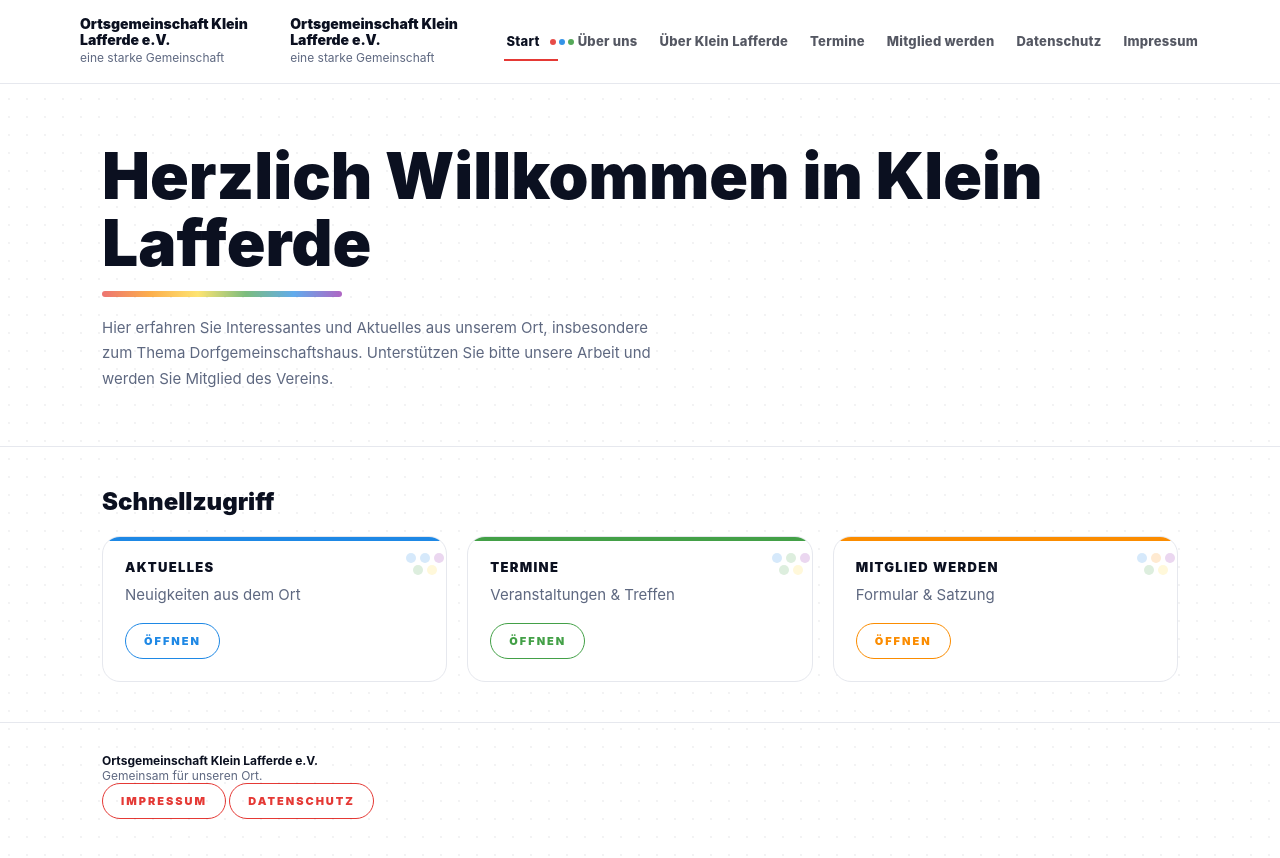
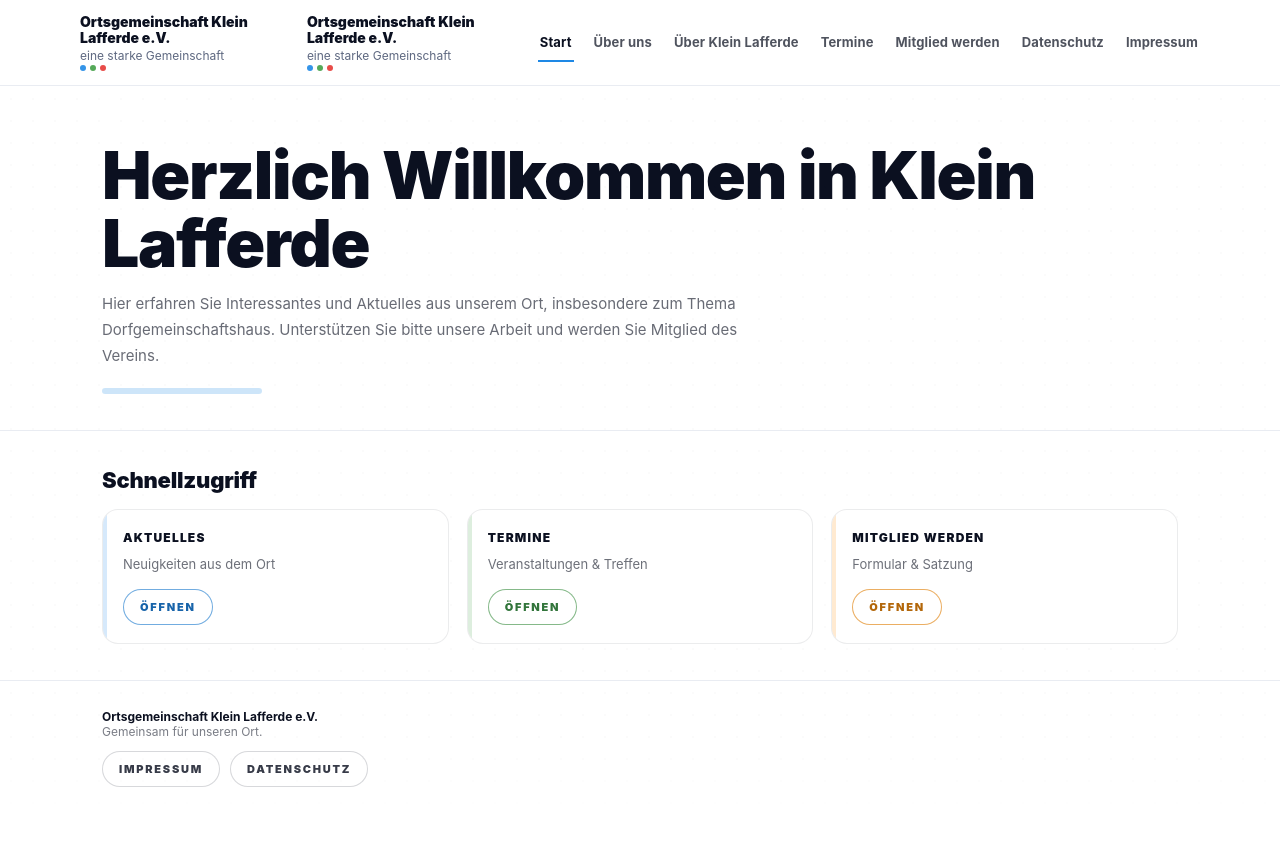
Before and after one commit to Rampe89/ortsgemeinschaft, a plain HTML site: page index.html in a window 1280 px wide. After the commit the page ends 833 px from the top, so only its background shows below. Drawn offline with Linux system fonts and the light colour scheme.

Commit message:
Update site.css

```diff
--- a/assets/css/site.css
+++ b/assets/css/site.css
@@ -1,11 +1,15 @@
 :root{
-  /* Base */
+  /* Neutral base */
   --bg:#ffffff;
   --ink:#0b1020;
   --muted:#5e6880;
-  --line:#e6e8ee;
+  --line:#e9ecf2;
 
-  /* Logo accent palette */
+  /* One UI accent (keep calm) */
+  --accent:#1E88E5;        /* ruhig (Logo-Blau) */
+  --accent-weak: rgba(30,136,229,.14);
+
+  /* Logo palette (used ONLY as tiny signature dots) */
   --c-red:    #E53935;
   --c-orange: #FB8C00;
   --c-yellow: #FDD835;
@@ -13,22 +17,25 @@
   --c-blue:   #1E88E5;
   --c-purple: #8E24AA;
 
-  --accent: var(--c-red);
-
   --max:1120px;
-  --radius:18px;
+  --radius:16px;
   --base:15px;
 
-  /* Pattern */
-  --patternDot: rgba(11,16,32,.055);
-  --patternSize: 18px;
-  --patternOpacity:.9;
+  /* Background dots (very subtle) */
+  --patternDot: rgba(11,16,32,.035);
+  --patternSize: 22px;
+  --patternOpacity:.55;
+
+  /* Card */
+  --card-bg:#fff;
+  --card-border: rgba(11,16,32,.08);
+  --shadow: 0 18px 46px rgba(11,16,32,.08);
 }
 
 *{box-sizing:border-box}
 html,body{margin:0;padding:0}
 body{
-  font-family: Inter, system-ui, sans-serif;
+  font-family: Inter, system-ui, -apple-system, Segoe UI, Roboto, Arial, sans-serif;
   background:var(--bg);
   color:var(--ink);
   font-size:var(--base);
@@ -36,7 +43,7 @@ body{
 a{color:inherit;text-decoration:none}
 .wrap{max-width:var(--max);margin:0 auto;padding:0 22px}
 
-/* ===== PATTERN ===== */
+/* ===== Subtle dot background ===== */
 .pattern{ position:relative; }
 .pattern::before{
   content:"";
@@ -46,32 +53,37 @@ a{color:inherit;text-decoration:none}
   background-size:var(--patternSize) var(--patternSize);
   opacity:var(--patternOpacity);
   pointer-events:none;
+  -webkit-mask-image: linear-gradient(to bottom, rgba(0,0,0,.0), rgba(0,0,0,1) 12%, rgba(0,0,0,1) 88%, rgba(0,0,0,.0));
+  mask-image: linear-gradient(to bottom, rgba(0,0,0,.0), rgba(0,0,0,1) 12%, rgba(0,0,0,1) 88%, rgba(0,0,0,.0));
 }
 
-/* ===== HEADER / BRAND ===== */
+/* ===== Header ===== */
 header{
+  position:sticky;
+  top:0;
+  z-index:50;
+  background:rgba(255,255,255,.86);
+  backdrop-filter: blur(10px);
   border-bottom:1px solid var(--line);
-  background:rgba(255,255,255,.92);
-  backdrop-filter: blur(10px);
 }
 .nav{
   display:flex;
   align-items:center;
   justify-content:space-between;
   gap:18px;
-  padding:16px 0;
+  padding:14px 0;
 }
 
 .brand{
   display:flex;
   align-items:center;
   gap:14px;
-  min-width: 260px;
+  min-width: 280px;
 }
 .logo{
-  height:44px;
+  height:42px;
   width:auto;
-  max-width:180px;
+  max-width:190px;
   object-fit:contain;
   display:block;
 }
@@ -88,192 +100,186 @@ header{
   margin-top:2px;
 }
 
-/* ===== NAV (FIX: kein Pill-Look mehr) ===== */
+/* Logo signature dots (small, calm) */
+.brandSig{
+  display:inline-flex;
+  align-items:center;
+  gap:6px;
+  margin-top:6px;
+}
+.brandSig i{
+  display:block;
+  width:6px;height:6px;border-radius:99px;
+  background:var(--c-blue);
+  box-shadow:
+    10px 0 0 var(--c-green),
+    20px 0 0 var(--c-red);
+  opacity:.9;
+}
+
+/* ===== Nav (simple, not shouty) ===== */
 .menu{
   display:flex;
   align-items:center;
   justify-content:flex-end;
   gap:18px;
   font-size:13px;
-  font-weight:800;
-  letter-spacing:.02em;
-  text-transform:none;
+  font-weight:700;
+  letter-spacing:.01em;
   white-space:nowrap;
 }
-
 .menu a{
   position:relative;
-  display:inline-flex;
-  align-items:center;
-  padding:10px 2px;          /* minimal, damit es nicht wie Button wirkt */
-  color:rgba(11,16,32,.70);
+  padding:10px 2px;
+  color:rgba(11,16,32,.72);
   border-bottom:2px solid transparent;
   transition: color .15s ease, border-color .15s ease;
 }
-
-.menu a:hover{
+.menu a:hover{ color:var(--ink); }
+.menu a.active{
   color:var(--ink);
+  border-bottom-color: var(--accent);
 }
 
-.menu a.active{
-  color:var(--ink);
-  border-bottom-color:var(--accent);
+/* no extra dots in nav – keep it calm */
+@media (max-width: 980px){
+  .menu{display:none;}
+  .brand{min-width:0;}
 }
 
-/* Dezenter Dot-Cluster neben aktivem Link (klein, nicht „dekoig“) */
-.menu a.active::after{
-  content:"";
-  margin-left:10px;
-  width:6px;height:6px;
-  border-radius:50%;
-  background:var(--c-red);
-  box-shadow:
-    9px 0 0 var(--c-blue),
-    18px 0 0 var(--c-green);
-  transform: translateY(1px);
-  opacity:.9;
+/* ===== Hero ===== */
+.hero{
+  padding:56px 0 36px;
+  border-bottom:1px solid var(--line);
+}
+.hero h1{
+  font-size:clamp(38px,5.2vw,66px);
+  font-weight:900;
+  margin:0 0 14px;
+  line-height:1.02;
+  letter-spacing:-.02em;
+}
+.heroLead{
+  max-width: 70ch;
+  color:rgba(11,16,32,.62);
+  line-height:1.75;
+  margin:0;
 }
 
-/* Mobile: Menu verstecken (Burger kann später rein) */
-@media (max-width: 980px){
-  .menu{ display:none; }
-  .brand{ min-width: 0; }
+/* A SINGLE subtle accent rule instead of rainbow gradient */
+.heroRule{
+  margin-top:18px;
+  width:160px;
+  height:6px;
+  border-radius:999px;
+  background: var(--accent);
+  opacity:.22;
 }
 
-/* ===== HERO ===== */
-.hero{
-  padding:58px 0 40px;
+/* ===== Sections ===== */
+.section{
+  padding:36px 0;
 }
-.hero h1{
-  font-size:clamp(38px,5vw,64px);
+.sectionTitle{
+  margin:0 0 16px;
+  font-size:22px;
   font-weight:900;
-  margin:0 0 18px;
-  line-height:1.05;
-}
-.hero h1::after{
-  content:"";
-  display:block;
-  height:6px;
-  width:240px;
-  margin-top:14px;
-  border-radius:999px;
-  background:linear-gradient(
-    90deg,
-    var(--c-red),
-    var(--c-orange),
-    var(--c-yellow),
-    var(--c-green),
-    var(--c-blue),
-    var(--c-purple)
-  );
-  opacity:.7;
-}
-.hero p{
-  max-width:60ch;
-  color:var(--muted);
-  line-height:1.7;
+  letter-spacing:-.01em;
 }
 
-/* ===== SECTIONS ===== */
-.section{
-  padding:40px 0;
-  border-top:1px solid var(--line);
-}
-.section h2{
-  font-size:24px;
-  font-weight:900;
-  margin:0 0 20px;
-}
-
-/* ===== CARDS ===== */
+/* ===== Cards ===== */
 .cards{
   display:grid;
-  grid-template-columns:repeat(3,1fr);
-  gap:20px;
+  grid-template-columns: repeat(3, 1fr);
+  gap:18px;
 }
-@media(max-width:900px){
-  .cards{grid-template-columns:1fr}
+@media (max-width: 980px){
+  .cards{grid-template-columns: 1fr;}
 }
 
 .card{
+  background: var(--card-bg);
+  border:1px solid var(--card-border);
+  border-radius: var(--radius);
+  padding:20px 20px 18px;
+  box-shadow: none;
   position:relative;
-  background:#fff;
-  border:1px solid var(--line);
-  border-radius:var(--radius);
-  padding:22px;
   overflow:hidden;
 }
 
-/* Accent bar */
+/* very subtle left accent, not rainbow */
 .card::before{
   content:"";
   position:absolute;
-  top:0;left:0;right:0;
-  height:4px;
-  background:var(--accent);
-}
-
-/* Dot cluster */
-.card::after{
-  content:"";
-  position:absolute;
-  top:16px;right:16px;
-  width:10px;height:10px;
-  border-radius:50%;
-  background:var(--accent);
-  box-shadow:
-    -14px 0 0 var(--c-blue),
-    -7px 12px 0 var(--c-green),
-     7px 12px 0 var(--c-yellow),
-     14px 0 0 var(--c-purple);
+  left:0; top:0; bottom:0;
+  width:4px;
+  background: var(--accent);
   opacity:.18;
 }
 
+/* remove decorative dot clusters in cards: too playful */
 .card h3{
   margin:0 0 8px;
-  font-size:13px;
+  font-size:12px;
   font-weight:900;
   letter-spacing:.10em;
   text-transform:uppercase;
 }
 .card p{
-  margin:0 0 16px;
-  color:var(--muted);
-  line-height:1.6;
+  margin:0 0 14px;
+  color:rgba(11,16,32,.60);
+  line-height:1.7;
+  font-size:13px;
 }
 
-/* Accent variants */
-.card[data-accent="red"]{--accent:var(--c-red)}
-.card[data-accent="blue"]{--accent:var(--c-blue)}
-.card[data-accent="green"]{--accent:var(--c-green)}
-.card[data-accent="orange"]{--accent:var(--c-orange)}
-.card[data-accent="purple"]{--accent:var(--c-purple)}
-.card[data-accent="yellow"]{--accent:var(--c-yellow)}
+/* Assign accent per card, but keep it subtle */
+.card[data-accent="blue"]   { --accent: var(--c-blue); }
+.card[data-accent="green"]  { --accent: var(--c-green); }
+.card[data-accent="red"]    { --accent: var(--c-red); }
+.card[data-accent="orange"] { --accent: var(--c-orange); }
+.card[data-accent="purple"] { --accent: var(--c-purple); }
+.card[data-accent="yellow"] { --accent: var(--c-yellow); }
 
-/* ===== BUTTONS ===== */
+/* ===== Buttons (calm) ===== */
 .btn{
   display:inline-flex;
   align-items:center;
   justify-content:center;
-  padding:10px 18px;
+  padding:10px 16px;
   border-radius:999px;
   font-size:11px;
   font-weight:900;
-  letter-spacing:.18em;
+  letter-spacing:.16em;
   text-transform:uppercase;
-  border:1px solid var(--accent);
-  color:var(--accent);
-  transition: background .15s ease, transform .08s ease;
+  border:1px solid rgba(11,16,32,.16);
+  color: rgba(11,16,32,.82);
+  background:#fff;
+  transition: background .15s ease, border-color .15s ease, transform .08s ease;
 }
 .btn:hover{
-  background:color-mix(in srgb, var(--accent) 10%, white);
+  background: rgba(11,16,32,.03);
   transform: translateY(-1px);
 }
 
-/* ===== FOOTER ===== */
+/* accent button variant (used sparingly) */
+.btnAccent{
+  border-color: color-mix(in srgb, var(--accent) 55%, rgba(11,16,32,.16));
+  color: color-mix(in srgb, var(--accent) 70%, var(--ink));
+}
+.btnAccent:hover{
+  background: color-mix(in srgb, var(--accent) 8%, white);
+}
+
+/* ===== Footer ===== */
 footer{
   border-top:1px solid var(--line);
-  padding:30px 0 50px;
+  padding:28px 0 46px;
+  color:rgba(11,16,32,.55);
   font-size:12px;
-  color:var(--muted);
 }
+.footerLinks{
+  margin-top:12px;
+  display:flex;
+  gap:10px;
+  flex-wrap:wrap;
+}
```
